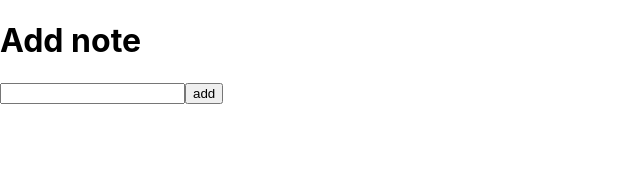
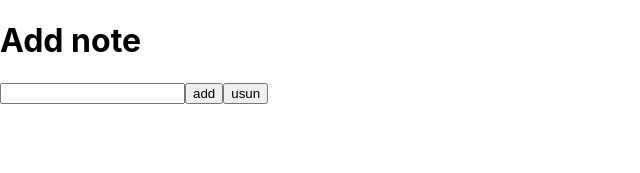
Before and after one commit to wojtek99955/redux-toolkit-demo, a React (Create React App) app: page / in a window 1280 px wide. Shown: the top 173 px of the page, without its empty margins (0-640 px from the left). Built offline with nearby package versions, Linux system fonts and the light colour scheme.

Commit message:
Action delete added

```diff
--- a/src/App.js
+++ b/src/App.js
@@ -1,6 +1,6 @@
 import { useState } from "react";
 import { useSelector, useDispatch } from "react-redux";
-import { addNote } from "./notesSlice";
+import { addNote, deleteLast } from "./notesSlice";
 
 export default function App() {
   const [value, setValue] = useState();
@@ -10,7 +10,6 @@ export default function App() {
 
   const notes = useSelector((state) => state.notes.notes); // access the state
   const dispatch = useDispatch();
-  console.log(notes);
 
   const save = (e) => {
     if (value) {
@@ -23,6 +22,7 @@ export default function App() {
       <h1>Add note </h1>
       <input onChange={handleOnChange} />
       <button onClick={save}> add </button>
+      <button onClick={() => dispatch(deleteLast())}>usun </button>
       <ul>
         {notes.map((note) => {
           return <li>{note}</li>;
--- a/src/notesSlice.js
+++ b/src/notesSlice.js
@@ -9,8 +9,12 @@ export const notesSlice = createSlice({
     addNote: (state, action) => {
       state.notes.push(action.payload);
     },
+
+    deleteLast: (state) => {
+      state.notes.pop();
+    },
   },
 });
 
-export const { addNote } = notesSlice.actions;
+export const { addNote, deleteLast } = notesSlice.actions;
 export default notesSlice.reducer;
```
